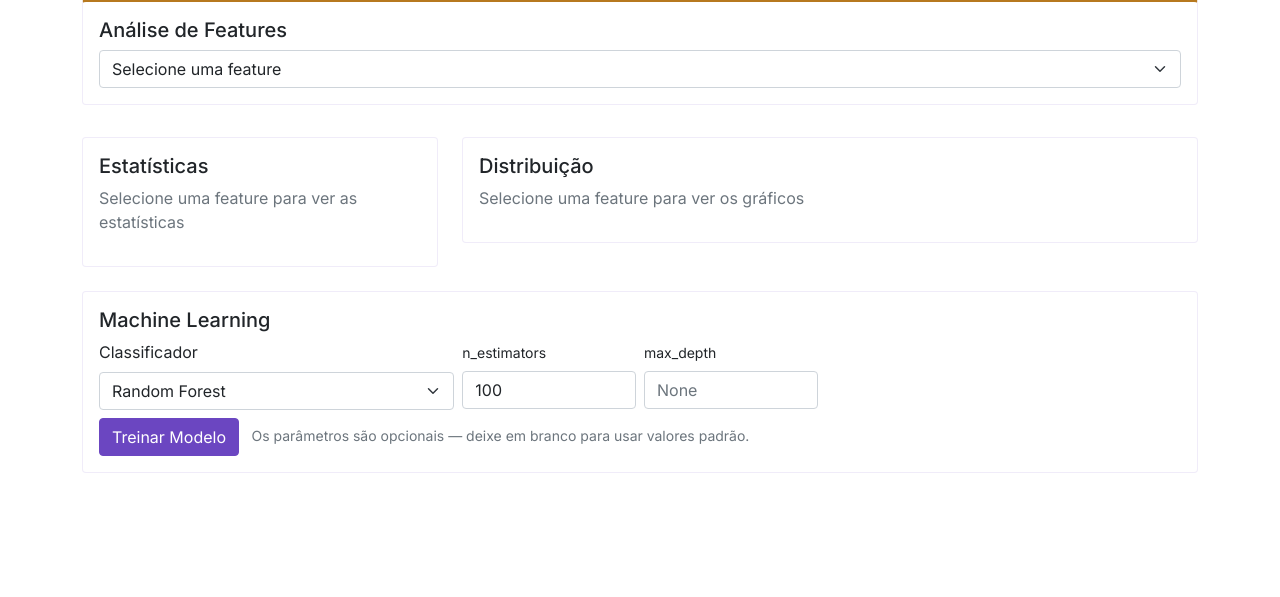
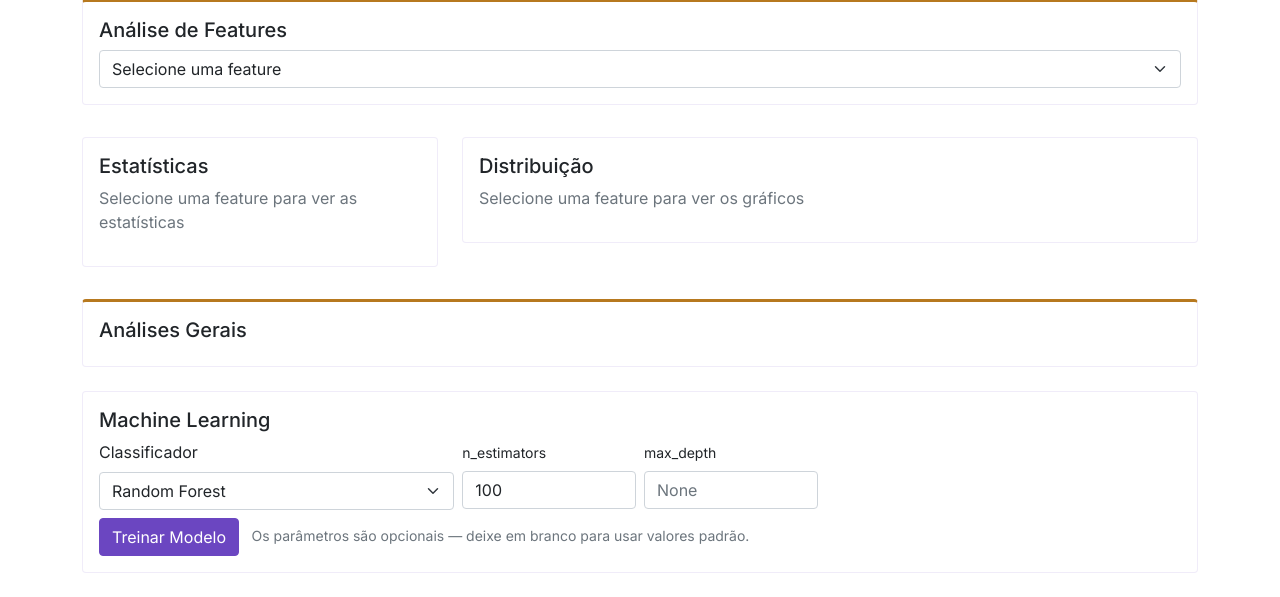
Before and after one commit to GregOliverDev/Trabalho_Final, a Flask app: template templates/analysis.html in a window 1280 px wide. Shown: the part 347-944 px from the top of the page. Before the commit the page ends 820 px from the top, so only its background shows below. Run offline with Flask 2, Linux system fonts and the light colour scheme; the template is opened without the code that fills it, so the values that code supplies are empty; some libraries are stand-ins or nearby versions.

Commit message:
Adicionado o analises gerais

```diff
--- a/templates/analysis.html
+++ b/templates/analysis.html
@@ -2,15 +2,12 @@
 
 {% block content %}
 <div class="row mb-3 align-items-center">
-    <!-- Título e data -->
     <div class="col-md-8 col-12">
         <h1 class="h2 mb-1">{{ analysis.name }}</h1>
         <p class="text-muted mb-0">
             Criado em {{ analysis.creation_date.strftime('%Y-%m-%d %H:%M') }}
         </p>
     </div>
-
-    <!-- Formulário de upload -->
     <div class="col-md-4 col-12 mt-3 mt-md-0">
         <form method="post"
               action="{{ url_for('append_data', analysis_id=analysis.id) }}"
@@ -103,14 +100,21 @@
         </div>
     </div>
 </div>
+<div class="row g-4 mt-2">
+    <div class="col-12">
+        <div class="card stat-card">
+            <div class="card-body">
+                <h5 class="card-title">Análises Gerais</h5>
+            </div>
+        </div>
+    </div>
+</div>
 
 <div class="row mt-4 mb-4">
     <div class="col-12">
         <div class="card">
             <div class="card-body">
                 <h5 class="card-title">Machine Learning</h5>
-
-                <!-- Formulário de seleção de classificador / hiperparâmetros (GET) -->
                 <form action="{{ url_for('train_model', analysis_id=analysis.id) }}" method="get" class="row g-2">
                     <div class="col-md-4">
                         <label class="form-label">Classificador</label>
```
